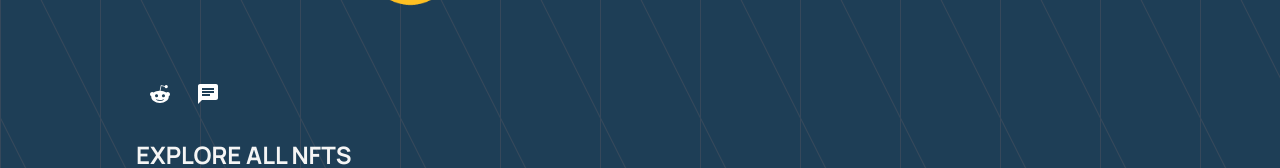
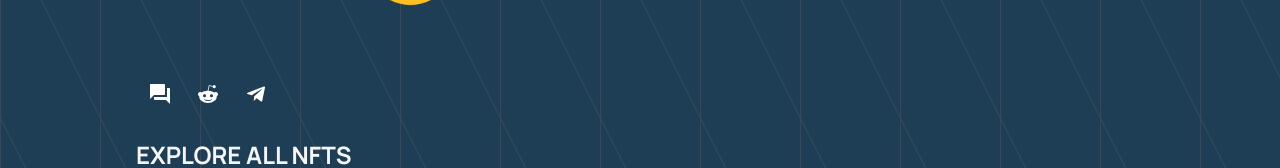
Before and after one commit to hendersonyang/worldofcats-v2, a Next.js app in the folder app/: page / in a window 1280 px wide. Shown: the part 282-450 px from the top of the page. Built offline with nearby package versions, Linux system fonts and the light colour scheme.

Commit message:
Social updates

```diff
--- a/app/pages/index.js
+++ b/app/pages/index.js
@@ -3,7 +3,7 @@
 import { useEffect } from 'react'
 import cards from './cards.json'
 import { Tooltip, IconButton, CircularProgress } from '@material-ui/core'
-import { Reddit, Chat } from '@material-ui/icons';
+import { Reddit, Chat, Forum, Telegram } from '@material-ui/icons';
 import { makeStyles } from '@material-ui/core/styles';
 
 const Styles = makeStyles((theme) => ({
@@ -61,15 +61,19 @@
       <div id="container" style={{ display: 'none' }}>
         <h1><span className="blue"><noscript>Cute</noscript></span> 😺 themed NFTs.</h1>
         {/*<div className="grid">*/}
+        <Tooltip title="Discord">
+          <IconButton href="https://discord.gg/jUmExFss9j" target="_blank" rel="noreferrer" style={{ color: 'white' }}>
+            <Forum />
+          </IconButton>
+        </Tooltip>
         <Tooltip title="Subreddit">
-          <IconButton href="https://www.reddit.com/r/worldofcats" target="_blank" rel="noreferrer" style={{ color: 'white' }}>
+          <IconButton href="https://www.reddit.com/r/worldsofcats" target="_blank" rel="noreferrer" style={{ color: 'white' }}>
             <Reddit />
           </IconButton>
         </Tooltip>
-
-        <Tooltip title="Discord">
-          <IconButton href="https://discord.gg/jUmExFss9j" target="_blank" rel="noreferrer" style={{ color: 'white' }}>
-            <Chat />
+        <Tooltip title="Telegram">
+          <IconButton href="https://t.me/worldsofcats" target="_blank" rel="noreferrer" style={{ color: 'white' }}>
+            <Telegram />
           </IconButton>
         </Tooltip>
         {/*</div>*/}
```
